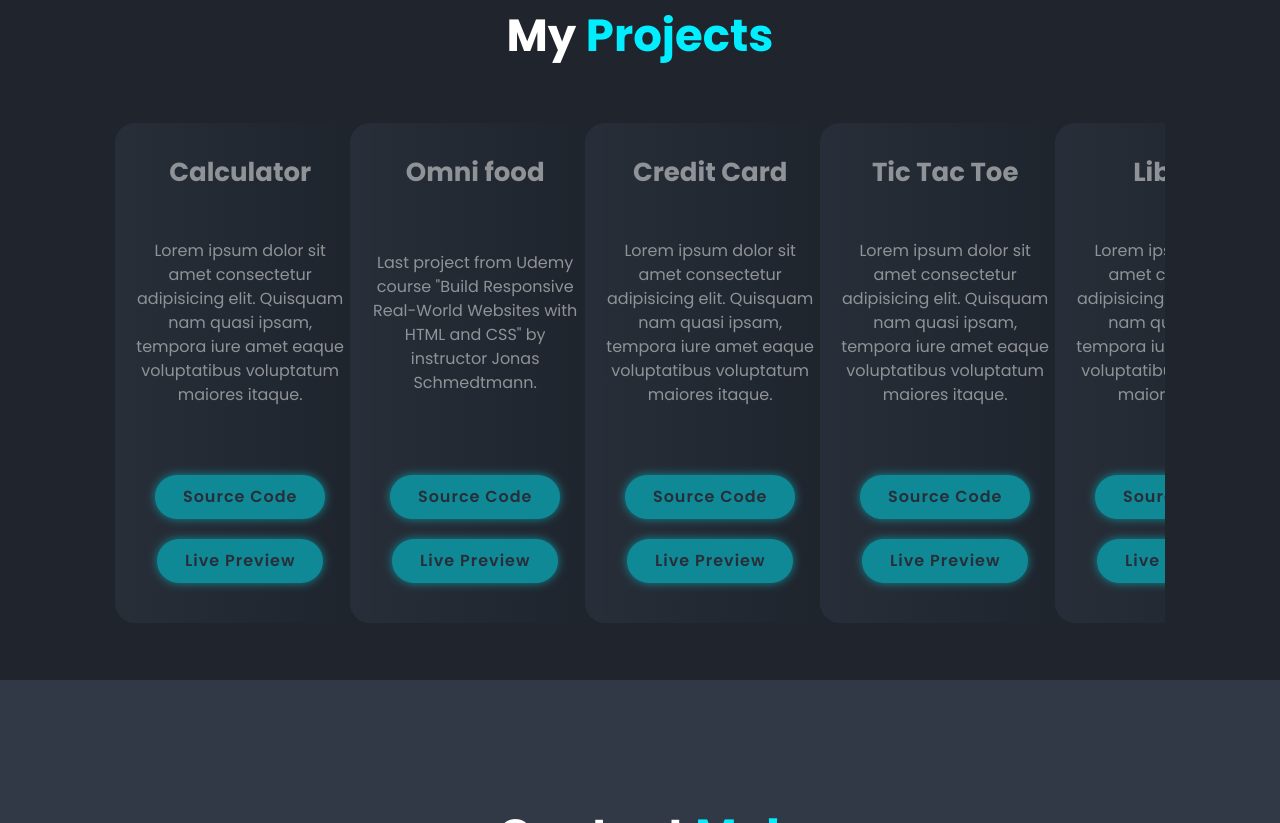
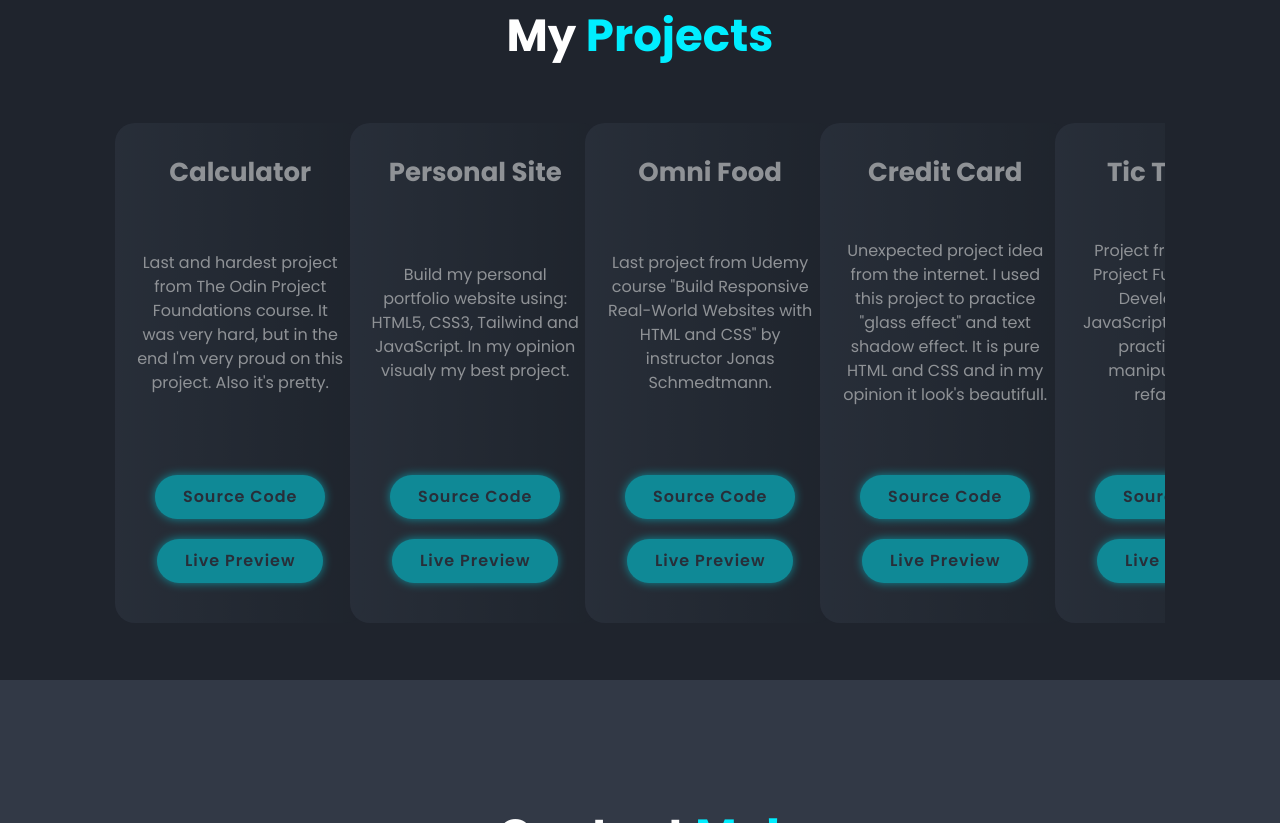
Before and after one commit to Andreja011/personal-portfolio-site, a website: page public/index.html in a window 1280 px wide. Shown: the part 1720-2543 px from the top of the page. Drawn offline with nearby package versions, Linux system fonts and the light colour scheme.

Commit message:
Added live preview link in Readme file. Added custom text on site, replacing lorem ipsum.

```diff
--- a/public/index.html
+++ b/public/index.html
@@ -101,7 +101,8 @@
       </h2>
       <h3 class="text-[2.6rem] font-[700]">Quick Summary!</h3>
       <p class="text-[1.6rem] mt-8 mx-0 mb-12">Hello my name is Andreja Simonović. I was born on January 26, 1992. in
-        Belgrade, Serbia. Currently employed in a real estate agency. Through many years of work in the same company, I
+        Belgrade, Serbia. Currently employed in a real estate agency. Through many years of work in the real estate
+        agency, I
         have acquired excellent communication and working skills. I have been learning Web Development by myself since
         2021. Im trying to change career. As a quote from Home section says <span class="italic">"Never give up on a
           dream just because of
@@ -127,11 +128,8 @@
 
       <div class="projects-box projects-box-hover calculator">
         <h3 class="text-[2.6rem] font-bold">Calculator</h3>
-        <p class="text-[1.6rem] mt-4 mx-0 mb-12">Lorem ipsum dolor sit amet
-          consectetur
-          adipisicing elit. Quisquam nam
-          quasi ipsam, tempora iure amet eaque voluptatibus voluptatum maiores
-          itaque.</p>
+        <p class="text-[1.6rem] mt-4 mx-0 mb-12">Last and hardest project from The Odin Project Foundations course. It
+          was very hard, but in the end I'm very proud on this project. Also it's pretty.</p>
         <div>
           <a href="https://github.com/Andreja011/calculator" class="btn mb-8" target="_blank">Source Code</a>
           <a href="https://andreja011.github.io/calculator/" class="btn" target="_blank">Live
@@ -140,7 +138,19 @@
       </div>
 
       <div class="projects-box projects-box-hover omni-food">
-        <h3 class="text-[2.6rem] font-bold">Omni food</h3>
+        <h3 class="text-[2.6rem] font-bold">Personal Site</h3>
+        <p class="text-[1.6rem] mt-4 mx-0 mb-12">Build my personal portfolio website using: HTML5, CSS3, Tailwind and
+          JavaScript. In my opinion visualy my best project.
+        </p>
+        <div>
+          <a href="https://github.com/Andreja011/personal-portfolio-site" class="btn mb-8" target="_blank">Source
+            Code</a>
+          <a href="https://andreja011.github.io/personal-portfolio-site/" class="btn" target="_blank">Live Preview</a>
+        </div>
+      </div>
+
+      <div class="projects-box projects-box-hover omni-food">
+        <h3 class="text-[2.6rem] font-bold">Omni Food</h3>
         <p class="text-[1.6rem] mt-4 mx-0 mb-12">Last project from Udemy course "Build Responsive Real-World Websites
           with HTML and CSS" by instructor Jonas Schmedtmann.</p>
         <div>
@@ -151,10 +161,9 @@
 
       <div class="projects-box projects-box-hover credit-card">
         <h3 class="text-[2.6rem] font-bold">Credit Card</h3>
-        <p class="text-[1.6rem] mt-4 mx-0 mb-12">Lorem ipsum dolor sit amet
-          consectetur adipisicing elit. Quisquam nam
-          quasi ipsam, tempora iure amet eaque voluptatibus voluptatum maiores
-          itaque.</p>
+        <p class="text-[1.6rem] mt-4 mx-0 mb-12">Unexpected project idea from the internet. I used this project to
+          practice "glass effect" and text shadow effect. It is pure HTML and CSS and in my opinion it look's
+          beautifull.</p>
         <div>
           <a href="https://github.com/Andreja011/credit-card" class="btn mb-8" target="_blank">Source Code</a>
           <a href="https://andreja011.github.io/credit-card/" class="btn" target="_blank">Live Preview</a>
@@ -163,10 +172,8 @@
 
       <div class="projects-box projects-box-hover tic-tac-toe">
         <h3 class="text-[2.6rem] font-bold ">Tic Tac Toe</h3>
-        <p class="text-[1.6rem] mt-4 mx-0 mb-12">Lorem ipsum dolor sit amet
-          consectetur adipisicing elit. Quisquam nam
-          quasi ipsam, tempora iure amet eaque voluptatibus voluptatum maiores
-          itaque.</p>
+        <p class="text-[1.6rem] mt-4 mx-0 mb-12">Project from The Odin Project Full JavaScript Developer path JavaScript
+          Course. I was practicing DOM manipulation and refactoring.</p>
         <div>
           <a href="https://github.com/Andreja011/tic-tac-toe" class="btn mb-8" target="_blank">Source Code</a>
           <a href="https://andreja011.github.io/tic-tac-toe/" class="btn" target="_blank">Live
@@ -176,10 +183,8 @@
 
       <div class="projects-box projects-box-hover library">
         <h3 class="text-[2.6rem] font-bold">Library</h3>
-        <p class="text-[1.6rem] mt-4 mx-0 mb-12">Lorem ipsum dolor sit amet
-          consectetur adipisicing elit. Quisquam nam
-          quasi ipsam, tempora iure amet eaque voluptatibus voluptatum maiores
-          itaque.</p>
+        <p class="text-[1.6rem] mt-4 mx-0 mb-12">Also project from The Odin Project Full Stack JavaScript Developer path
+          JavaScript Course. It was all about using constructors. I also give my best to make it pretty.</p>
         <div>
           <a href="https://github.com/Andreja011/library" class="btn mb-8" target="_blank">Source Code</a>
           <a href="https://andreja011.github.io/library/" class="btn" target="_blank">Live Preview</a>
@@ -188,10 +193,8 @@
 
       <div class="projects-box projects-box-hover landing-page">
         <h3 class="text-[2.6rem] font-bold">Landing Page</h3>
-        <p class="text-[1.6rem] mt-4 mx-0 mb-12">Lorem ipsum dolor sit amet
-          consectetur adipisicing elit. Quisquam nam
-          quasi ipsam, tempora iure amet eaque voluptatibus voluptatum maiores
-          itaque.</p>
+        <p class="text-[1.6rem] mt-4 mx-0 mb-12">Project from The Odin Project Foundations Course. Practicing flex
+          skills. It wasn't hard but it's simple and nice so i think it's worth showing.</p>
         <div>
           <a href="https://github.com/Andreja011/landing-page" class="btn mb-8" target="_blank">Source Code</a>
           <a href="https://andreja011.github.io/landing-page/#" class="btn" target="_blank">Live
@@ -202,10 +205,8 @@
       <div
         class="projects-box hover:transform hover:translate-y-[-1.5rem] hover:opacity-100 hover:scale-105 hover:shadow-glow-shadow border-[0.5px solid bg-main-color] etch-a-sketch">
         <h3 class="text-[2.6rem] font-bold">Etch a Sketch</h3>
-        <p class="text-[1.6rem] mt-4 mx-0 mb-12">Lorem ipsum dolor sit amet
-          consectetur adipisicing elit. Quisquam nam
-          quasi ipsam, tempora iure amet eaque voluptatibus voluptatum maiores
-          itaque.</p>
+        <p class="text-[1.6rem] mt-4 mx-0 mb-12">Also project from The Odin Project Foundations Course. Again not that
+          hard but it' s sympatic project.</p>
         <div>
           <a href="https://github.com/Andreja011/etch-a-sketch" class="btn mb-8" target="_blank">Source Code</a>
           <a href="https://andreja011.github.io/etch-a-sketch/" class="btn" target="_blank">Live
```
Also changed, not shown: README.md.
